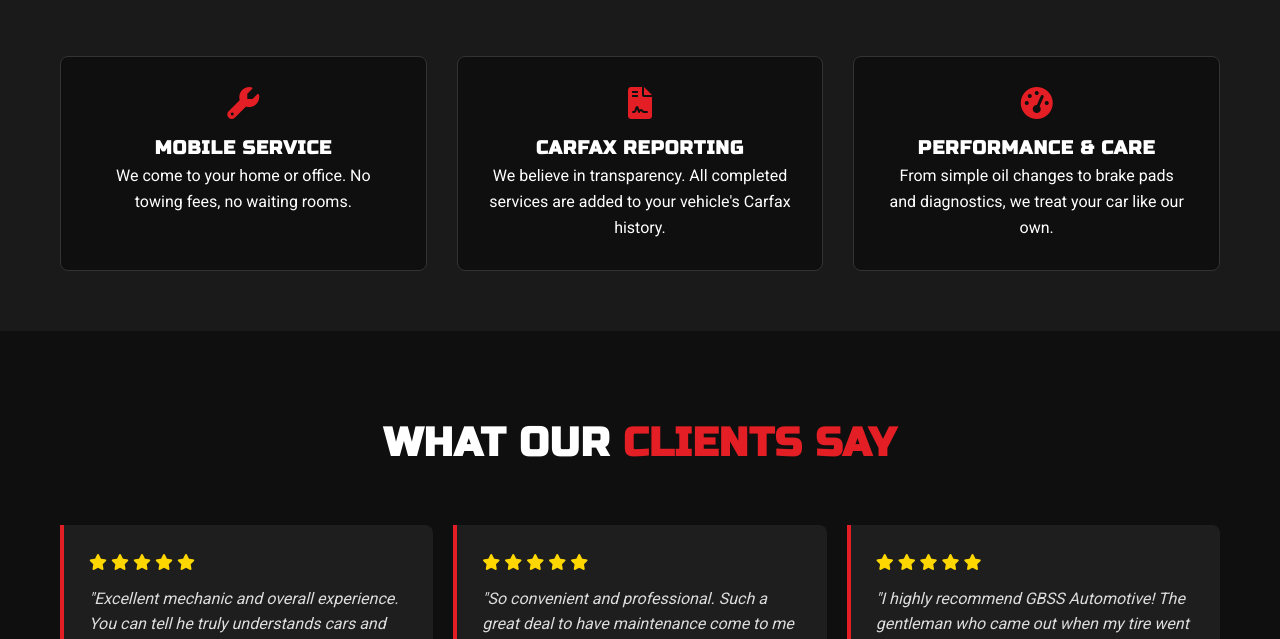
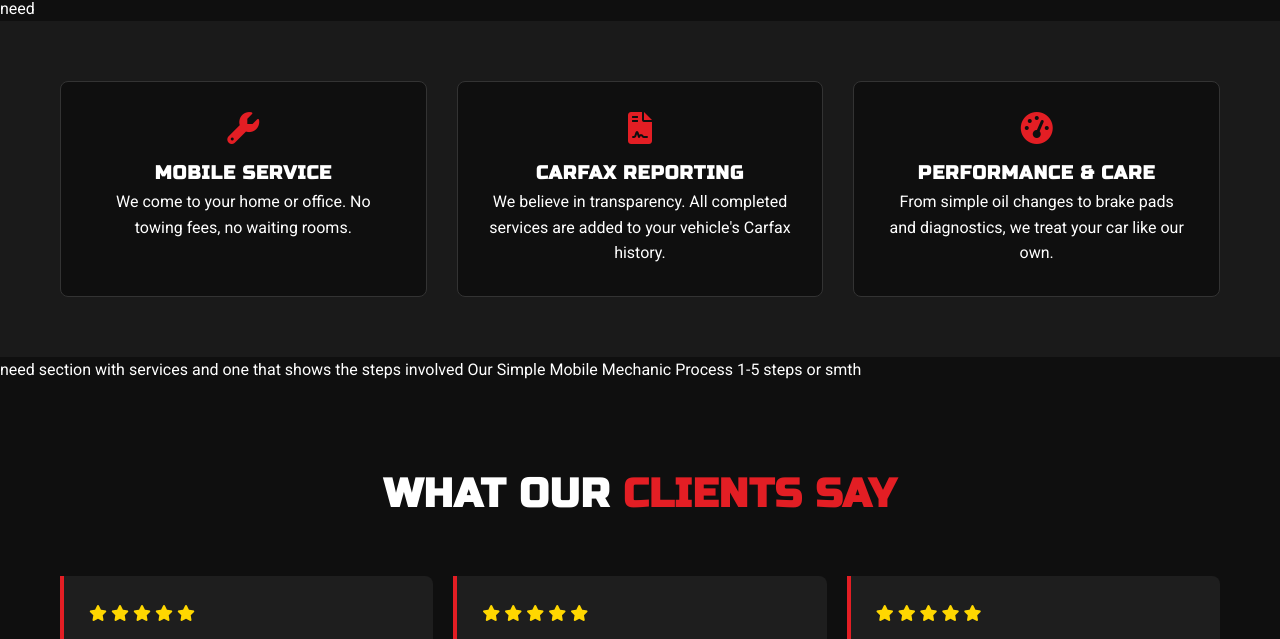
Before and after one commit to JamesBrownR/GBSS-Automotive-Maintenance, a Jekyll site: the page built from index.html, in a window 1280 px wide and 900 px high, scrolled down 292 px, cut to the strip 261-900 px from the top of the window. Built offline with Jekyll 4.4.1, drawn with Linux system fonts in a browser that asks for light colours.

Commit message:
Update index.html

```diff
--- a/index.html
+++ b/index.html
@@ -12,7 +12,7 @@ title: Home
         </div>
     </div>
 </section>
-
+need
 <section class="features">
     <div class="container">
         <div class="features-grid">
@@ -34,6 +34,7 @@ title: Home
         </div>
     </div>
 </section>
+need section with services and one that shows the steps involved Our Simple Mobile Mechanic Process 1-5 steps or smth
 
 <section class="reviews-section">
     <div class="container">
```
